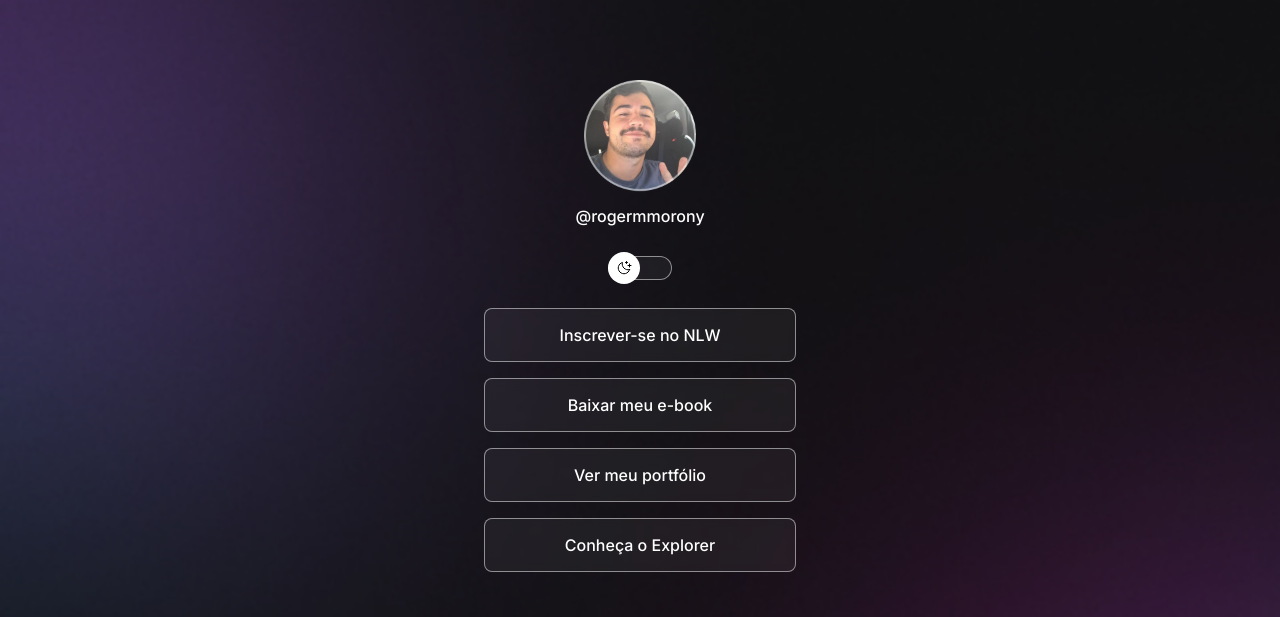
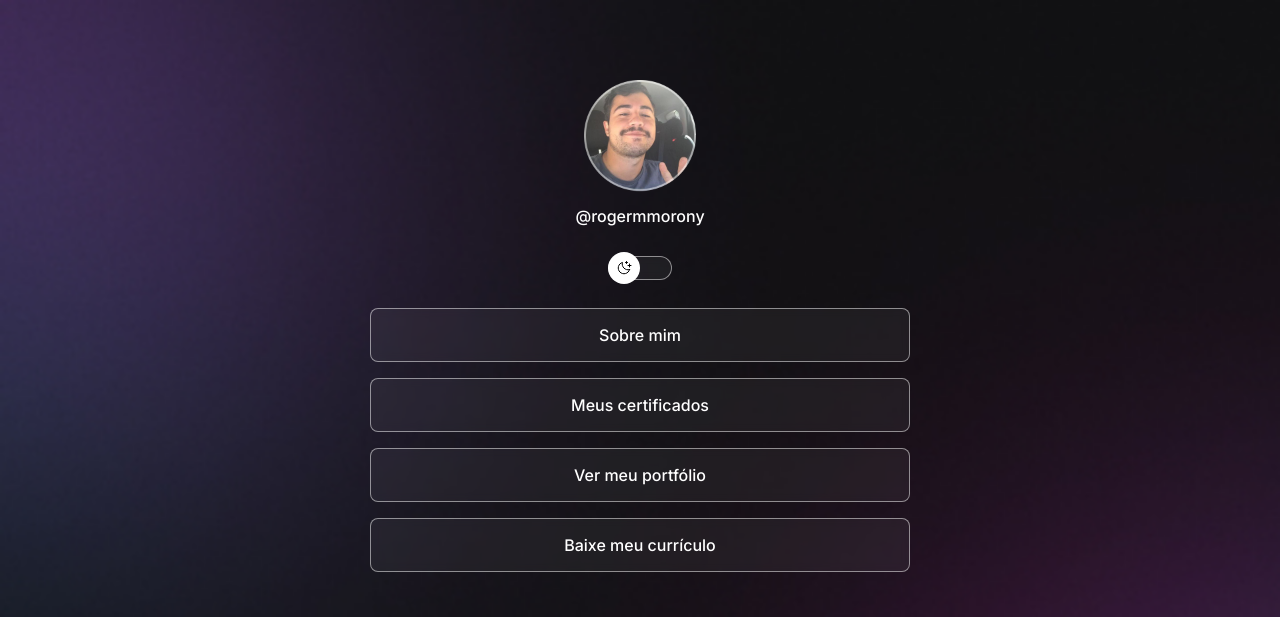
Before and after one commit to rogermorony/devHub, a plain HTML site: page index.html in a window 1280 px wide. Shown: the top 617 px of the page. Drawn offline with nearby package versions, Linux system fonts and the light colour scheme.

Commit message:
adjust container width

```diff
--- a/index.html
+++ b/index.html
@@ -27,11 +27,11 @@
 
       <ul>
         <li>
-          <a href="#">Inscrever-se no NLW</a>
+          <a href="#">Sobre mim</a>
         </li>
 
         <li>
-          <a href="#">Baixar meu e-book</a>
+          <a href="#">Meus certificados</a>
         </li>
 
         <li>
@@ -39,9 +39,7 @@
         </li>
 
         <li>
-          <a href="https://rocketseat.com.br" target="_blank"
-            >Conheça o Explorer</a
-          >
+          <a href="#" target="_blank">Baixe meu currículo</a>
         </li>
       </ul>
       <div id="social-links">
--- a/style.css
+++ b/style.css
@@ -40,7 +40,8 @@ body * {
 }
 
 #container {
-  width: 360px;
+  width: 100%;
+  max-width: 588px;
   margin: 56px auto 0px auto;
   padding: 0 24px;
 }
```
